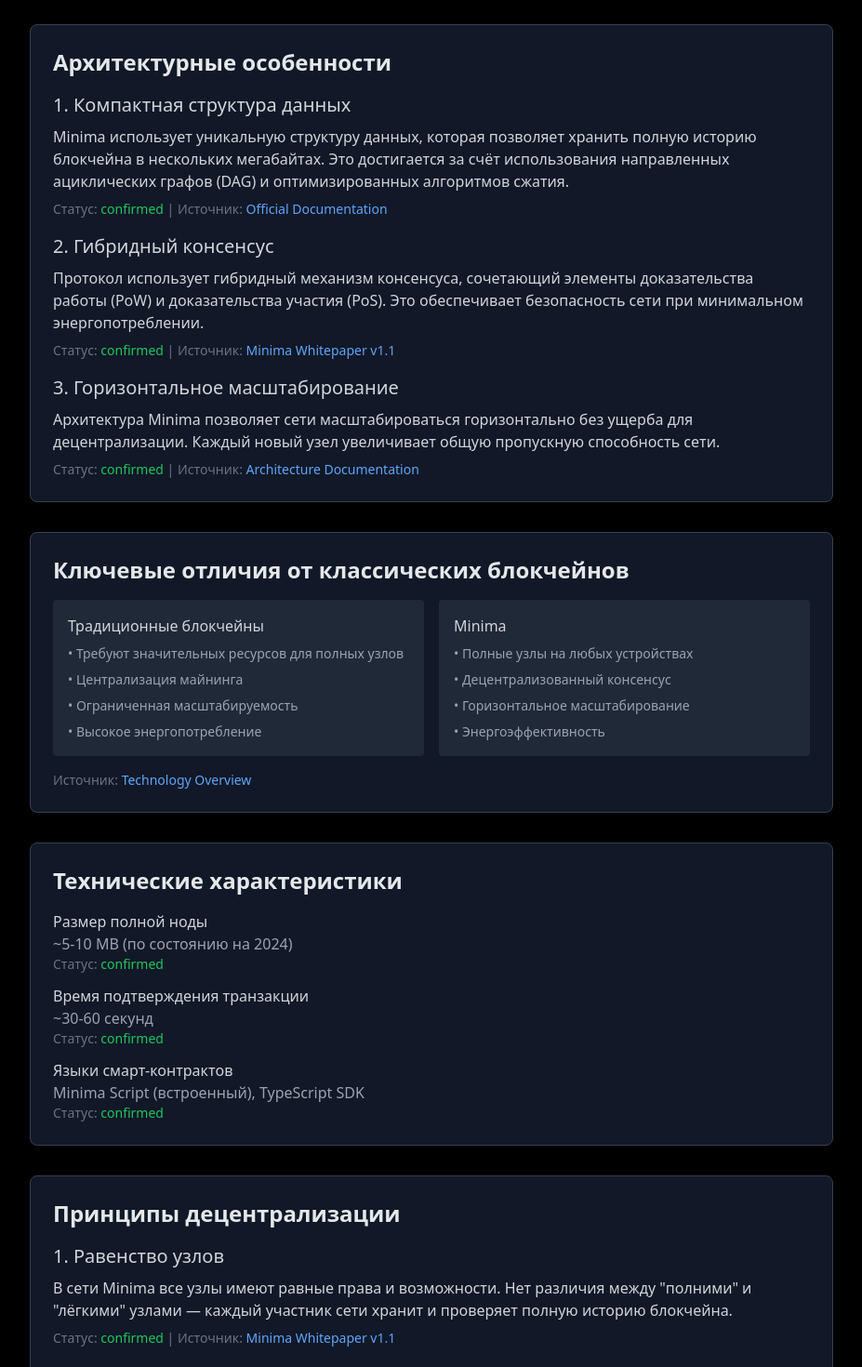
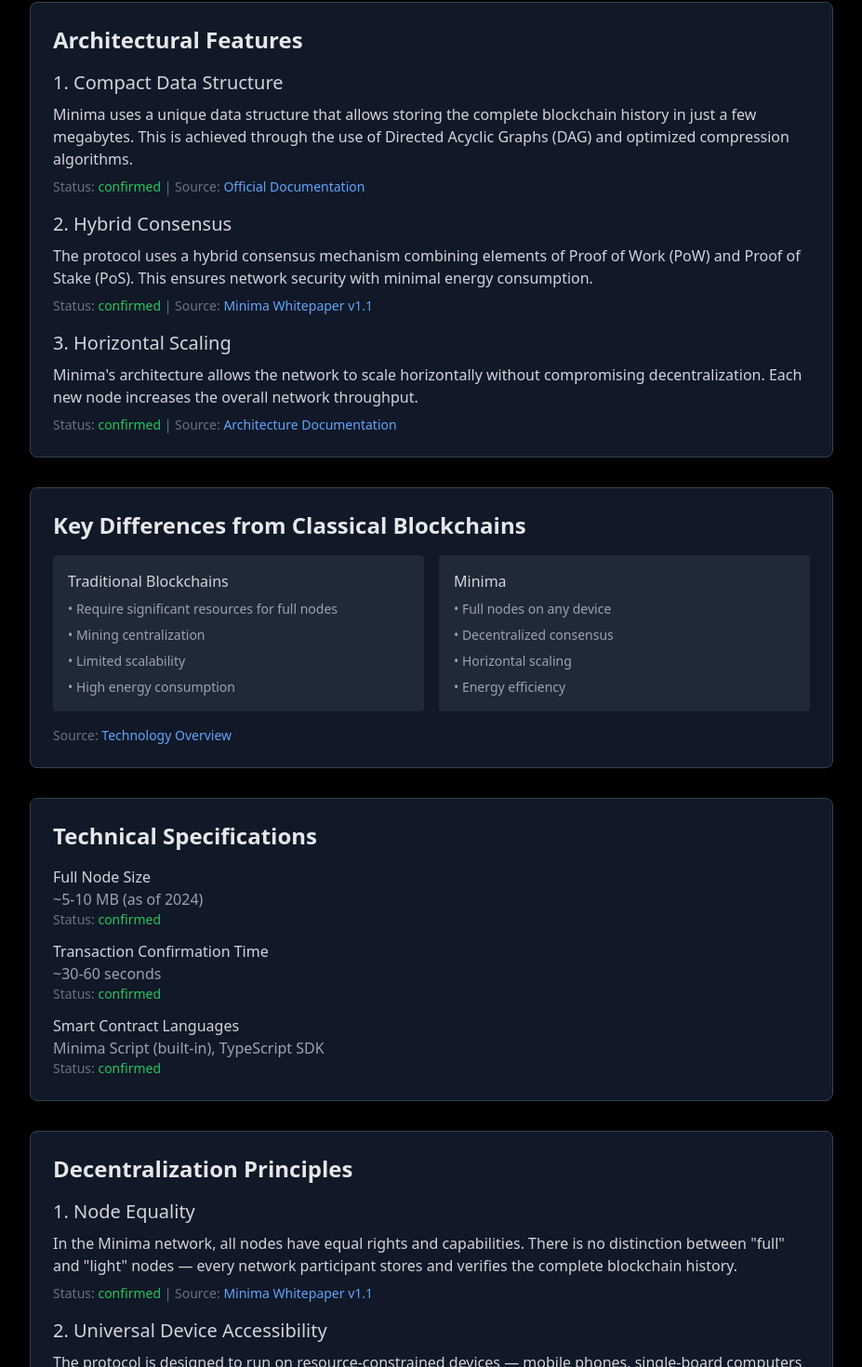
Before and after one commit to KuA1bo/minimaverse-site, a Next.js app: page /about in a window 1280 px wide. Shown: the part 498-1968 px from the top of the page at 93% size, without its empty margins (176-1103 px from the left). Built offline with nearby package versions, Linux system fonts and the light colour scheme.

Commit message:
fix(about): translate all content to English and update whitepaper link

```diff
--- a/src/app/about/page.tsx
+++ b/src/app/about/page.tsx
@@ -5,143 +5,143 @@ export default function AboutPage() {
     <div className="min-h-screen bg-black text-gray-200 flex flex-col">
       <header className="border-b border-gray-700 py-6">
         <div className="container mx-auto px-4 max-w-4xl">
-          <h1 className="text-3xl font-bold">Что такое Minima</h1>
-          <p className="text-gray-400 mt-2">Архитектура протокола</p>
+          <h1 className="text-3xl font-bold">What is Minima</h1>
+          <p className="text-gray-400 mt-2">Protocol Architecture</p>
         </div>
       </header>
 
       <main className="container mx-auto px-4 py-8 max-w-4xl flex-grow">
         <section className="mb-8 bg-gray-900 border border-gray-700 rounded-lg p-6">
-          <h2 className="text-2xl font-semibold mb-4">Основная концепция</h2>
+          <h2 className="text-2xl font-semibold mb-4">Core Concept</h2>
           <p className="text-gray-300 mb-4">
-            Minima — это первый в мире полностью децентрализованный блокчейн-протокол, в котором каждый узел является полным узлом. В отличие от традиционных блокчейнов, где требуется значительная вычислительная мощность, Minima позволяет каждому устройству (включая мобильные телефоны и IoT-устройства) участвовать в сети на равных правах.
+            Minima is the world's first fully decentralized blockchain protocol where every node is a full node. Unlike traditional blockchains that require significant computational power, Minima enables every device (including mobile phones and IoT devices) to participate in the network on equal terms.
           </p>
           <p className="text-sm text-gray-500">
-            Источник: <Link href="https://docs.minima.global/minima_pdfs/Minima_Whitepaper_v11.pdf" className="text-blue-400 hover:underline" target="_blank" rel="noopener noreferrer">Minima Whitepaper v1.1</Link>
+            Source: <Link href="https://docs.minima.global/minima_pdfs/Minima_Whitepaper_v11.pdf" className="text-blue-400 hover:underline" target="_blank" rel="noopener noreferrer">Minima Whitepaper v1.1</Link>
           </p>
         </section>
 
         <section className="mb-8 bg-gray-900 border border-gray-700 rounded-lg p-6">
-          <h2 className="text-2xl font-semibold mb-4">Архитектурные особенности</h2>
+          <h2 className="text-2xl font-semibold mb-4">Architectural Features</h2>
 
           <div className="space-y-4">
             <div>
-              <h3 className="text-xl font-medium text-gray-300 mb-2">1. Компактная структура данных</h3>
+              <h3 className="text-xl font-medium text-gray-300 mb-2">1. Compact Data Structure</h3>
               <p className="text-gray-300 mb-2">
-                Minima использует уникальную структуру данных, которая позволяет хранить полную историю блокчейна в нескольких мегабайтах. Это достигается за счёт использования направленных ациклических графов (DAG) и оптимизированных алгоритмов сжатия.
+                Minima uses a unique data structure that allows storing the complete blockchain history in just a few megabytes. This is achieved through the use of Directed Acyclic Graphs (DAG) and optimized compression algorithms.
               </p>
               <p className="text-sm text-gray-500">
-                Статус: <span className="text-green-500">confirmed</span> | Источник: <Link href="https://docs.minima.global" className="text-blue-400 hover:underline" target="_blank" rel="noopener noreferrer">Official Documentation</Link>
+                Status: <span className="text-green-500">confirmed</span> | Source: <Link href="https://docs.minima.global" className="text-blue-400 hover:underline" target="_blank" rel="noopener noreferrer">Official Documentation</Link>
               </p>
             </div>
 
             <div>
-              <h3 className="text-xl font-medium text-gray-300 mb-2">2. Гибридный консенсус</h3>
+              <h3 className="text-xl font-medium text-gray-300 mb-2">2. Hybrid Consensus</h3>
               <p className="text-gray-300 mb-2">
-                Протокол использует гибридный механизм консенсуса, сочетающий элементы доказательства работы (PoW) и доказательства участия (PoS). Это обеспечивает безопасность сети при минимальном энергопотреблении.
+                The protocol uses a hybrid consensus mechanism combining elements of Proof of Work (PoW) and Proof of Stake (PoS). This ensures network security with minimal energy consumption.
               </p>
               <p className="text-sm text-gray-500">
-                Статус: <span className="text-green-500">confirmed</span> | Источник: <Link href="https://docs.minima.global/minima_pdfs/Minima_Whitepaper_v11.pdf" className="text-blue-400 hover:underline" target="_blank" rel="noopener noreferrer">Minima Whitepaper v1.1</Link>
+                Status: <span className="text-green-500">confirmed</span> | Source: <Link href="https://docs.minima.global/minima_pdfs/Minima_Whitepaper_v11.pdf" className="text-blue-400 hover:underline" target="_blank" rel="noopener noreferrer">Minima Whitepaper v1.1</Link>
               </p>
             </div>
 
             <div>
-              <h3 className="text-xl font-medium text-gray-300 mb-2">3. Горизонтальное масштабирование</h3>
+              <h3 className="text-xl font-medium text-gray-300 mb-2">3. Horizontal Scaling</h3>
               <p className="text-gray-300 mb-2">
-                Архитектура Minima позволяет сети масштабироваться горизонтально без ущерба для децентрализации. Каждый новый узел увеличивает общую пропускную способность сети.
+                Minima's architecture allows the network to scale horizontally without compromising decentralization. Each new node increases the overall network throughput.
               </p>
               <p className="text-sm text-gray-500">
-                Статус: <span className="text-green-500">confirmed</span> | Источник: <Link href="https://docs.minima.global/docs/architecture" className="text-blue-400 hover:underline" target="_blank" rel="noopener noreferrer">Architecture Documentation</Link>
+                Status: <span className="text-green-500">confirmed</span> | Source: <Link href="https://docs.minima.global/docs/architecture" className="text-blue-400 hover:underline" target="_blank" rel="noopener noreferrer">Architecture Documentation</Link>
               </p>
             </div>
           </div>
         </section>
 
         <section className="mb-8 bg-gray-900 border border-gray-700 rounded-lg p-6">
-          <h2 className="text-2xl font-semibold mb-4">Ключевые отличия от классических блокчейнов</h2>
+          <h2 className="text-2xl font-semibold mb-4">Key Differences from Classical Blockchains</h2>
 
           <div className="grid md:grid-cols-2 gap-4">
             <div className="bg-gray-800 p-4 rounded">
-              <h3 className="font-medium text-gray-300 mb-2">Традиционные блокчейны</h3>
+              <h3 className="font-medium text-gray-300 mb-2">Traditional Blockchains</h3>
               <ul className="space-y-2 text-gray-400 text-sm">
-                <li>• Требуют значительных ресурсов для полных узлов</li>
-                <li>• Централизация майнинга</li>
-                <li>• Ограниченная масштабируемость</li>
-                <li>• Высокое энергопотребление</li>
+                <li>• Require significant resources for full nodes</li>
+                <li>• Mining centralization</li>
+                <li>• Limited scalability</li>
+                <li>• High energy consumption</li>
               </ul>
             </div>
 
             <div className="bg-gray-800 p-4 rounded">
               <h3 className="font-medium text-gray-300 mb-2">Minima</h3>
               <ul className="space-y-2 text-gray-400 text-sm">
-                <li>• Полные узлы на любых устройствах</li>
-                <li>• Децентрализованный консенсус</li>
-                <li>• Горизонтальное масштабирование</li>
-                <li>• Энергоэффективность</li>
+                <li>• Full nodes on any device</li>
+                <li>• Decentralized consensus</li>
+                <li>• Horizontal scaling</li>
+                <li>• Energy efficiency</li>
               </ul>
             </div>
           </div>
 
           <p className="text-sm text-gray-500 mt-4">
-            Источник: <Link href="https://minima.global/technology" className="text-blue-400 hover:underline" target="_blank" rel="noopener noreferrer">Technology Overview</Link>
+            Source: <Link href="https://minima.global/technology" className="text-blue-400 hover:underline" target="_blank" rel="noopener noreferrer">Technology Overview</Link>
           </p>
         </section>
 
         <section className="mb-8 bg-gray-900 border border-gray-700 rounded-lg p-6">
-          <h2 className="text-2xl font-semibold mb-4">Технические характеристики</h2>
+          <h2 className="text-2xl font-semibold mb-4">Technical Specifications</h2>
 
           <div className="space-y-3">
             <div>
-              <h3 className="font-medium text-gray-300">Размер полной ноды</h3>
-              <p className="text-gray-400">~5-10 MB (по состоянию на 2024)</p>
-              <p className="text-sm text-gray-500">Статус: <span className="text-green-500">confirmed</span></p>
+              <h3 className="font-medium text-gray-300">Full Node Size</h3>
+              <p className="text-gray-400">~5-10 MB (as of 2024)</p>
+              <p className="text-sm text-gray-500">Status: <span className="text-green-500">confirmed</span></p>
             </div>
 
             <div>
-              <h3 className="font-medium text-gray-300">Время подтверждения транзакции</h3>
-              <p className="text-gray-400">~30-60 секунд</p>
-              <p className="text-sm text-gray-500">Статус: <span className="text-green-500">confirmed</span></p>
+              <h3 className="font-medium text-gray-300">Transaction Confirmation Time</h3>
+              <p className="text-gray-400">~30-60 seconds</p>
+              <p className="text-sm text-gray-500">Status: <span className="text-green-500">confirmed</span></p>
             </div>
 
             <div>
-              <h3 className="font-medium text-gray-300">Языки смарт-контрактов</h3>
-              <p className="text-gray-400">Minima Script (встроенный), TypeScript SDK</p>
-              <p className="text-sm text-gray-500">Статус: <span className="text-green-500">confirmed</span></p>
+              <h3 className="font-medium text-gray-300">Smart Contract Languages</h3>
+              <p className="text-gray-400">Minima Script (built-in), TypeScript SDK</p>
+              <p className="text-sm text-gray-500">Status: <span className="text-green-500">confirmed</span></p>
             </div>
           </div>
         </section>
 
         <section className="mb-8 bg-gray-900 border border-gray-700 rounded-lg p-6">
-          <h2 className="text-2xl font-semibold mb-4">Принципы децентрализации</h2>
+          <h2 className="text-2xl font-semibold mb-4">Decentralization Principles</h2>
 
           <div className="space-y-4">
             <div>
-              <h3 className="text-xl font-medium text-gray-300 mb-2">1. Равенство узлов</h3>
+              <h3 className="text-xl font-medium text-gray-300 mb-2">1. Node Equality</h3>
               <p className="text-gray-300 mb-2">
-                В сети Minima все узлы имеют равные права и возможности. Нет различия между "полними" и "лёгкими" узлами — каждый участник сети хранит и проверяет полную историю блокчейна.
+                In the Minima network, all nodes have equal rights and capabilities. There is no distinction between "full" and "light" nodes — every network participant stores and verifies the complete blockchain history.
               </p>
               <p className="text-sm text-gray-500">
-                Статус: <span className="text-green-500">confirmed</span> | Источник: <Link href="https://docs.minima.global/minima_pdfs/Minima_Whitepaper_v11.pdf" className="text-blue-400 hover:underline" target="_blank" rel="noopener noreferrer">Minima Whitepaper v1.1</Link>
+                Status: <span className="text-green-500">confirmed</span> | Source: <Link href="https://docs.minima.global/minima_pdfs/Minima_Whitepaper_v11.pdf" className="text-blue-400 hover:underline" target="_blank" rel="noopener noreferrer">Minima Whitepaper v1.1</Link>
               </p>
             </div>
 
             <div>
-              <h3 className="text-xl font-medium text-gray-300 mb-2">2. Доступность для всех устройств</h3>
+              <h3 className="text-xl font-medium text-gray-300 mb-2">2. Universal Device Accessibility</h3>
               <p className="text-gray-300 mb-2">
-                Протокол разработан так, чтобы работать на устройствах с ограниченными ресурсами — мобильных телефонах, одноплатных компьютерах (Raspberry Pi) и IoT-устройствах.
+                The protocol is designed to run on resource-constrained devices — mobile phones, single-board computers (Raspberry Pi), and IoT devices.
               </p>
               <p className="text-sm text-gray-500">
-                Статус: <span className="text-green-500">confirmed</span> | Источник: <Link href="https://docs.minima.global/docs/architecture" className="text-blue-400 hover:underline" target="_blank" rel="noopener noreferrer">Architecture Documentation</Link>
+                Status: <span className="text-green-500">confirmed</span> | Source: <Link href="https://docs.minima.global/docs/architecture" className="text-blue-400 hover:underline" target="_blank" rel="noopener noreferrer">Architecture Documentation</Link>
               </p>
             </div>
 
             <div>
-              <h3 className="text-xl font-medium text-gray-300 mb-2">3. Сопротивление цензуре</h3>
+              <h3 className="text-xl font-medium text-gray-300 mb-2">3. Censorship Resistance</h3>
               <p className="text-gray-300 mb-2">
-                Благодаря полной децентрализации и отсутствию центральных точек отказа, сеть Minima устойчива к цензуре и внешнему контролю.
+                Thanks to complete decentralization and the absence of central points of failure, the Minima network is resistant to censorship and external control.
               </p>
               <p className="text-sm text-gray-500">
-                Статус: <span className="text-green-500">confirmed</span> | Источник: <Link href="https://minima.global/technology" className="text-blue-400 hover:underline" target="_blank" rel="noopener noreferrer">Technology Overview</Link>
+                Status: <span className="text-green-500">confirmed</span> | Source: <Link href="https://minima.global/technology" className="text-blue-400 hover:underline" target="_blank" rel="noopener noreferrer">Technology Overview</Link>
               </p>
             </div>
           </div>
```
